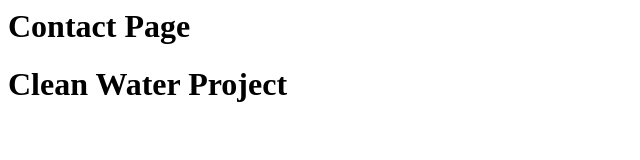
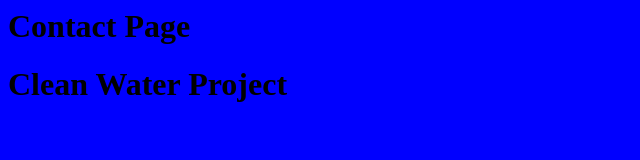
Before and after one commit to Kitkat2554/first-website, a plain HTML site: page contact.html in a window 1280 px wide. Shown: the whole page, without its empty margins (0-640 px from the left). Drawn offline with Linux system fonts and the light colour scheme.

Commit message:
Link to style.css
Linked page to stylesheet

```diff
--- a/contact.html
+++ b/contact.html
@@ -2,6 +2,9 @@
   <html>
   <head>
   <title> Contact </title>
+  <link rel="stylesheet" href="style.css">
+  <!--link to stylesheet-->
+
     <!--Contact page created by Khrystyna -->
   </head>
   <body>
```
